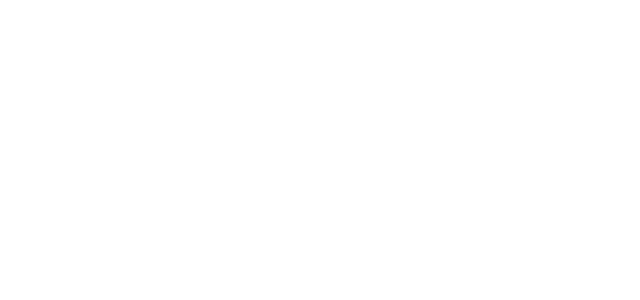
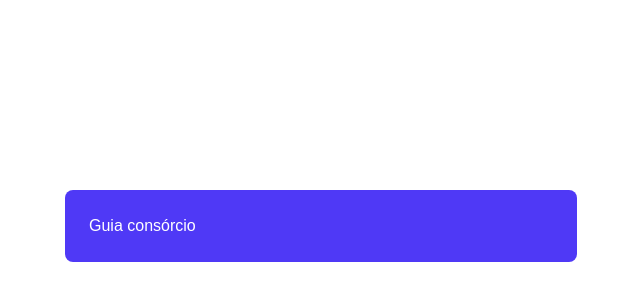
Before and after one commit to wllnrds/comeia-vetores, a Next.js app: page / in a window 1280 px wide. Shown: the part 174-474 px from the top of the page, without its empty margins (319-959 px from the left). Built offline with nearby package versions, Linux system fonts and the light colour scheme.

Commit message:
refactor: update Home component layout and add link to consórcio

```diff
--- a/src/app/page.tsx
+++ b/src/app/page.tsx
@@ -1,7 +1,16 @@
 import Image from "next/image";
+import Link from "next/link";
 
 export default function Home() {
   return (
-    <div className="font-sans grid grid-rows-[20px_1fr_20px] items-center justify-items-center min-h-screen p-8 pb-20 gap-16 sm:p-20"></div>
+    <div className="flex items-center justify-center min-h-dvh">
+      <div className="min-w-lg">
+        <div className="center bg-indigo-600 hover:bg-indigo-700 pointer flex flex-col p-6 rounded-lg gap-4">
+          <Link target="_blank" href="/consorcio" className="text-white">
+            Guia consórcio
+          </Link>
+        </div>
+      </div>
+    </div>
   );
 }
```
